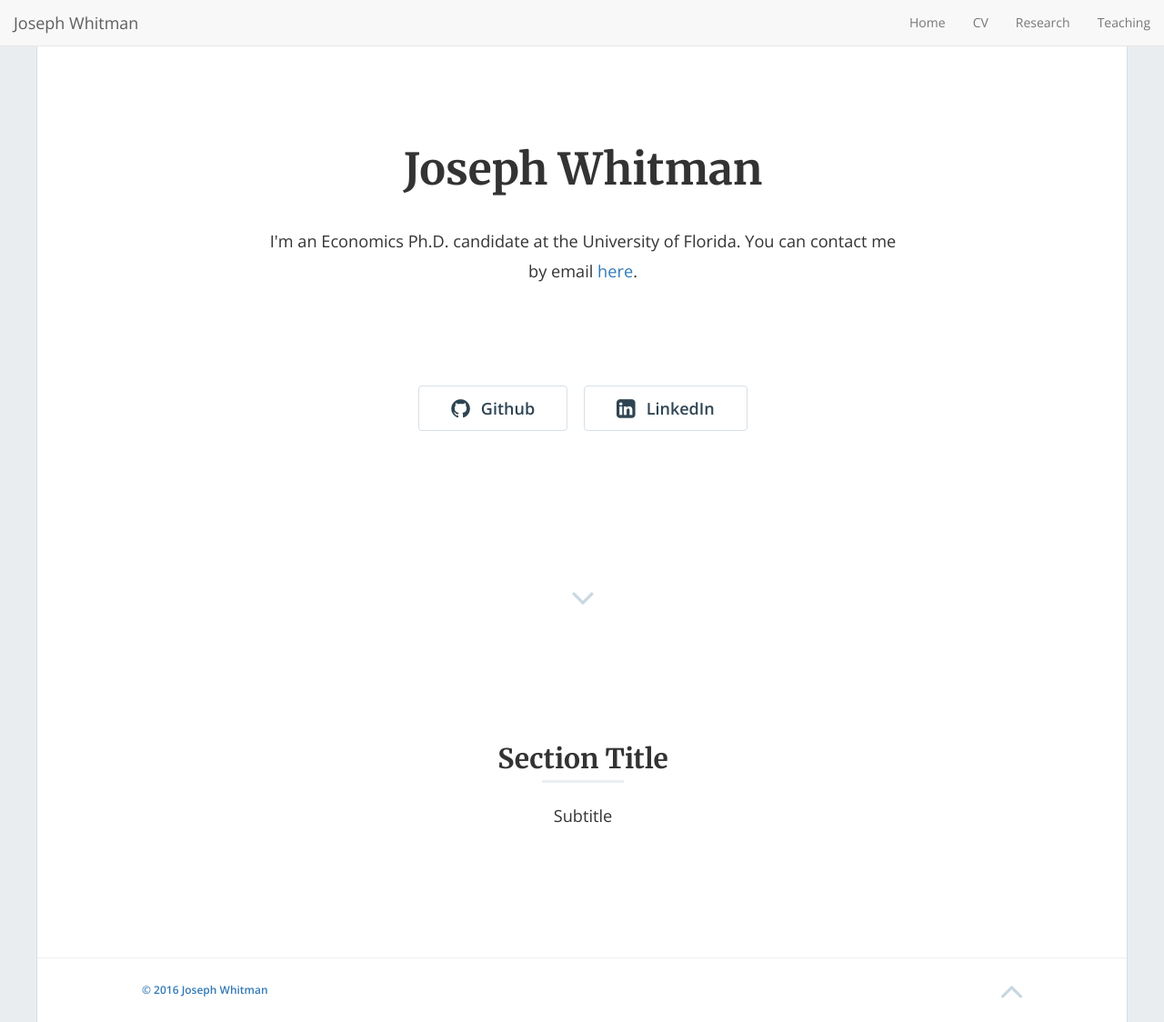
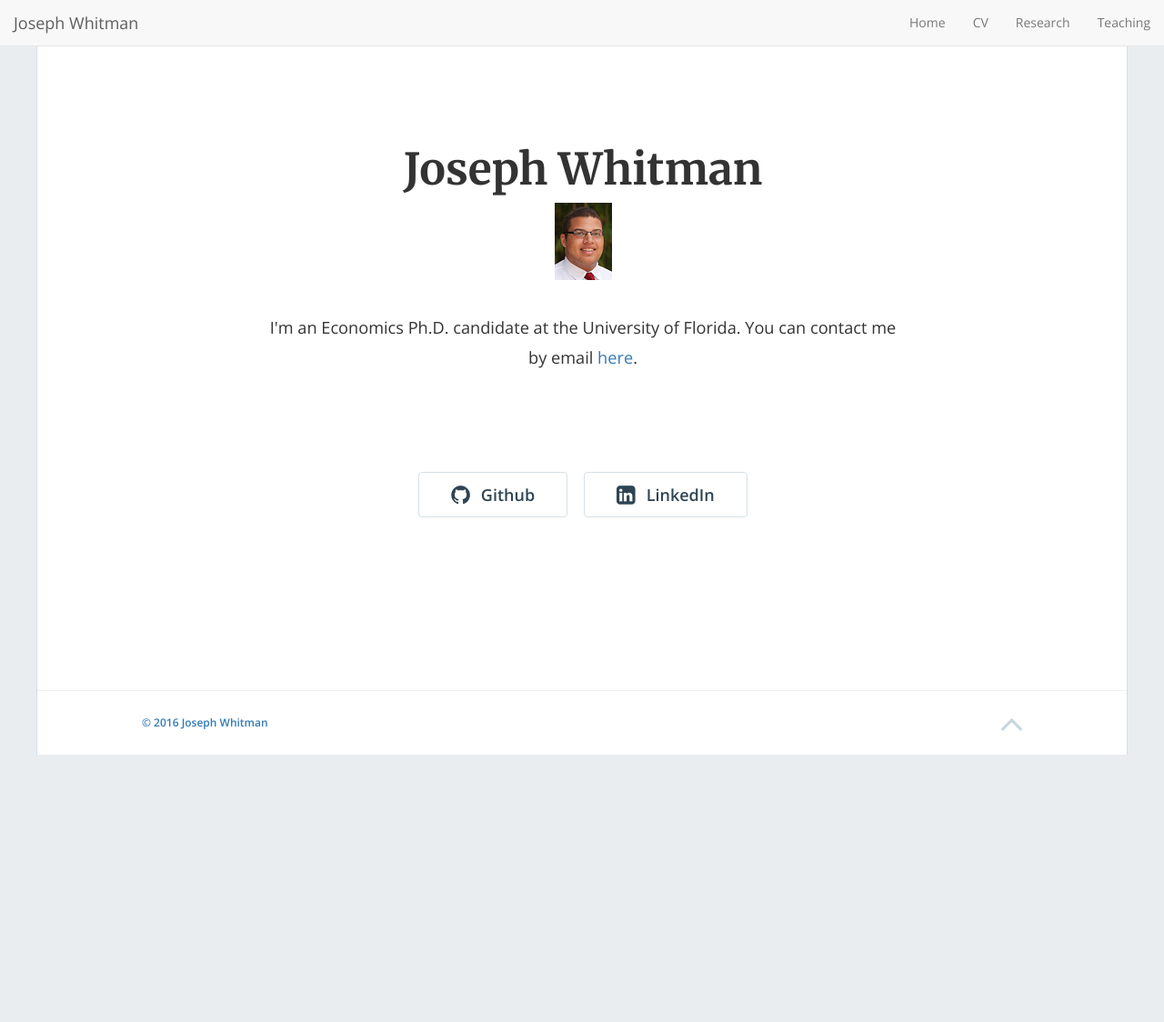
Before and after one commit to josephwhitman/josephwhitman.github.io, a Jekyll site: the page built from index.html, in a window 1280 px wide and 1124 px high. Shown: the whole window at 91% size. Built offline with Jekyll 4.4.1, drawn with Linux system fonts in a browser that asks for light colours; nearby versions of some CDN libraries; the list of posts is cut into pages by our own code.

Commit message:
Edit home hero page
Added a centered profile pic, removed portfolio stuff

```diff
--- a/_includes/home-hero.html
+++ b/_includes/home-hero.html
@@ -11,6 +11,8 @@
           {% if site.data.global.title != '' %}
           <h1 class="text-center">{{site.data.global.title}}</h1>
           {% endif %}
+
+          <img class="profile" src="img/profile.jpg" title="">
 
           {% if site.data.global.description != '' %}
           <p class="text-center">{{site.data.global.description}} {% include contact.html %}</p>
@@ -40,9 +42,9 @@
 
       </div>
 
-      <a class="section-jump text-center" href="#portfolio">
+<!--       <a class="section-jump text-center" href="#portfolio">
         <i class="fa fa-angle-down fa-3x"></i>
-      </a>
+      </a> -->
 
     </div>
 
--- a/_layouts/home.html
+++ b/_layouts/home.html
@@ -2,10 +2,10 @@
 
     {% include home-hero.html %}
 
-    <main id="portfolio">
+<!--     <main id="portfolio">
       <div class="container">
         <div class="row">
-          <div class="col-md-12">
+           <div class="col-md-12">
 
             {% if site.data.posts.section_title != '' %}
             <h2 class="section-title text-center">{{ site.data.posts.section_title }}</h2>
@@ -33,6 +33,6 @@
           </div>
         </div>
       </div>
-    </main>
+    </main> -->
 
 {% include footer.html %}
--- a/css/style.scss
+++ b/css/style.scss
@@ -135,6 +135,11 @@ button.btn, input.btn {
   }
   p {
     margin: 2em 0 4em 0;
+  }
+  img.profile {
+    display: block;
+    margin-left: auto;
+    margin-right: auto
   }
   .hero-buttons {
     margin: 0 auto;
```
